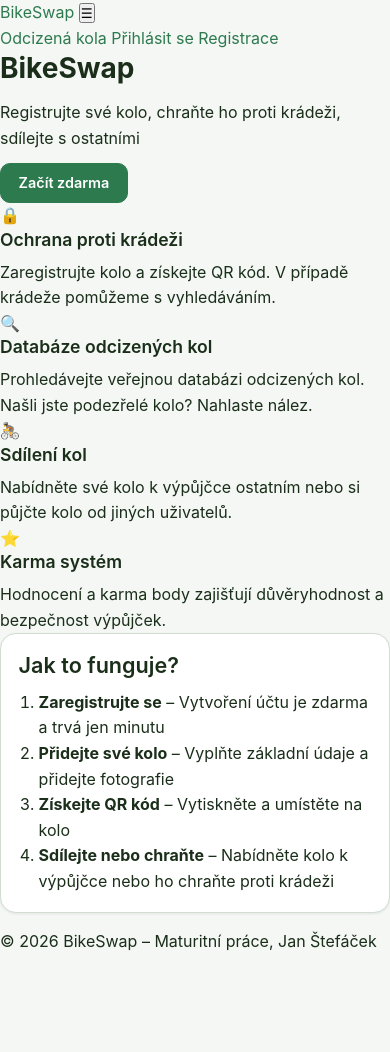
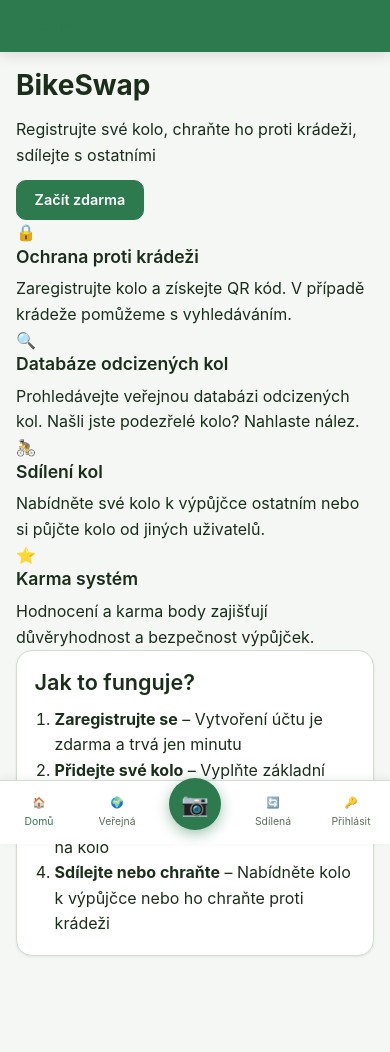
Before and after one commit to johniccc/bikeswap, a PHP site: page / in a window 390 px wide. Before the commit the page ends 951 px from the top, so only its background shows below. Run offline with PHP 8.4, Linux system fonts and the light colour scheme; some libraries are stand-ins or nearby versions.

Commit message:
feat: mobile bottom nav and desktop sidebar layout
- Rewrote templates/layouts/main.php: fixed top-bar + bottom-nav for
  mobile, fixed sidebar for desktop (>=768px via CSS), QR scanner modal,
  toast container, jsQR CDN, notification polling every 30s
- Added isActiveRoute() helper to src/Helpers/functions.php
- Adapted template to use $session->isLoggedIn(), $session->csrfToken(),
  $session->getFlash() matching existing codebase patterns
- Notification polling uses data.unread_count matching
  NotificationController::unreadCount() response shape
- /notifications/count endpoint confirmed present in config/routes.php

```diff
--- a/src/Helpers/functions.php
+++ b/src/Helpers/functions.php
@@ -56,3 +56,17 @@ if (!function_exists('json')) {
         return new \App\Response\JsonResponse($data, $code);
     }
 }
+
+if (!function_exists('isActiveRoute')) {
+    /**
+     * Return 'active' if the given path matches the current request URI.
+     * Used in templates to highlight the current nav item.
+     */
+    function isActiveRoute(string $path): string
+    {
+        $current = parse_url($_SERVER['REQUEST_URI'] ?? '/', PHP_URL_PATH) ?? '/';
+        if ($path === '/' && $current === '/') return 'active';
+        if ($path !== '/' && str_starts_with($current, $path)) return 'active';
+        return '';
+    }
+}
--- a/templates/layouts/main.php
+++ b/templates/layouts/main.php
@@ -3,75 +3,175 @@
 <head>
   <meta charset="UTF-8">
   <meta name="viewport" content="width=device-width, initial-scale=1.0">
-    <title><?= e($title ?? 'BikeSwap') ?></title>
+  <title><?= isset($title) ? e($title) . ' — BikeSwap' : 'BikeSwap' ?></title>
   <link rel="stylesheet" href="/css/style.css">
 </head>
 <body>
-    <header>
-        <nav>
-            <a href="/" class="nav-brand">BikeSwap</a>
-            <button class="nav-toggle" id="nav-toggle" aria-label="Menu">☰</button>
+<div class="app-shell">
 
-            <div class="nav-links" id="nav-links">
-                <a href="/stolen">Odcizená kola</a>
+  <!-- MOBILE TOP BAR -->
+  <header class="top-bar">
+    <a href="/" class="top-bar-logo">Bike<span>Swap</span></a>
+    <div class="top-bar-actions">
+      <?php if (isset($session) && $session->isLoggedIn()): ?>
+      <a href="/notifications" class="top-bar-bell" id="notif-bell-mobile" aria-label="Oznámení">
+        🔔<span class="notif-badge" id="notif-count-mobile" style="display:none"></span>
+      </a>
+      <?php endif; ?>
+    </div>
+  </header>
 
+  <!-- DESKTOP SIDEBAR -->
+  <aside class="sidebar">
+    <div class="sidebar-logo">
+      <a href="/">Bike<span>Swap</span></a>
+    </div>
+    <nav class="sidebar-nav">
+      <a href="/" class="sidebar-nav-link <?= isActiveRoute('/') ?>">🏠 Domů</a>
+      <a href="/bike/public" class="sidebar-nav-link <?= isActiveRoute('/bike/public') ?>">🌍 Veřejná kola</a>
+      <a href="/shared" class="sidebar-nav-link <?= isActiveRoute('/shared') ?>">🔄 Sdílená kola</a>
       <?php if (isset($session) && $session->isLoggedIn()): ?>
-                    <a href="/shared">Sdílená kola</a>
-                    <a href="/dashboard">Moje kola</a>
-                    <a href="/reservations">Moje rezervace</a>
-                    <a href="/bike/new">Registrovat kolo</a>
-                    <a href="/notifications" class="nav-notifications" id="nav-notifications">
-                        Oznámení
-                        <span class="notification-badge" id="notification-badge"></span>
+      <a href="/dashboard" class="sidebar-nav-link <?= isActiveRoute('/dashboard') ?>">📊 Přehled</a>
+      <a href="/bike/my" class="sidebar-nav-link <?= isActiveRoute('/bike/my') ?>">🚲 Moje kola</a>
+      <a href="/reservations" class="sidebar-nav-link <?= isActiveRoute('/reservations') ?>">📅 Rezervace</a>
+      <a href="/notifications" class="sidebar-nav-link <?= isActiveRoute('/notifications') ?>" id="notif-link-desktop">
+        🔔 Oznámení<span class="notif-badge" id="notif-count-desktop" style="display:none"></span>
       </a>
-                    <form method="POST" action="/logout" class="nav-logout">
+      <?php endif; ?>
+    </nav>
+    <div class="sidebar-qr">
+      <button type="button" class="sidebar-qr-btn" id="open-qr-scanner">📷 Skenovat QR</button>
+    </div>
+    <div class="sidebar-footer">
+      <?php if (isset($session) && $session->isLoggedIn()): ?>
+      <a href="/profile" class="sidebar-profile-link">👤 <?= isset($currentUser) ? e($currentUser->getName()) : '' ?></a>
+      <form method="POST" action="/logout">
         <input type="hidden" name="_csrf" value="<?= e($session->csrfToken()) ?>">
-                        <button type="submit">Odhlásit se</button>
+        <button type="submit" class="sidebar-logout-btn">Odhlásit se</button>
       </form>
       <?php else: ?>
-                    <a href="/login">Přihlásit se</a>
-                    <a href="/register">Registrace</a>
+      <a href="/login" class="btn btn-primary btn-sm" style="width:100%;text-align:center;">Přihlásit se</a>
       <?php endif; ?>
     </div>
-        </nav>
-    </header>
+  </aside>
 
-    <main>
-        <?= $content ?>
+  <!-- MAIN CONTENT -->
+  <main class="page-content">
+    <?php if (isset($session) && ($flashSuccess = $session->getFlash('success'))): ?>
+    <div class="alert alert-success"><?= e($flashSuccess) ?></div>
+    <?php endif; ?>
+    <?php if (isset($session) && ($flashError = $session->getFlash('error'))): ?>
+    <div class="alert alert-error"><?= e($flashError) ?></div>
+    <?php endif; ?>
+    <?php if (isset($session) && ($flashInfo = $session->getFlash('info'))): ?>
+    <div class="alert alert-info"><?= e($flashInfo) ?></div>
+    <?php endif; ?>
+
+    <?= $content ?? '' ?>
   </main>
 
-    <footer>
-        <p>&copy; <?= date('Y') ?> BikeSwap – Maturitní práce, Jan Štefáček</p>
-    </footer>
+  <!-- MOBILE BOTTOM NAV -->
+  <nav class="bottom-nav">
+    <a href="/" class="bottom-nav-item <?= isActiveRoute('/') ?>">
+      <span class="bottom-nav-icon">🏠</span>
+      <span class="bottom-nav-label">Domů</span>
+    </a>
+    <a href="/bike/public" class="bottom-nav-item <?= isActiveRoute('/bike/public') ?>">
+      <span class="bottom-nav-icon">🌍</span>
+      <span class="bottom-nav-label">Veřejná</span>
+    </a>
+    <div class="bottom-nav-item bottom-nav-qr-wrap">
+      <button type="button" class="bottom-nav-qr-btn" id="open-qr-scanner-mobile" aria-label="Skenovat QR">📷</button>
+    </div>
+    <a href="/shared" class="bottom-nav-item <?= isActiveRoute('/shared') ?>">
+      <span class="bottom-nav-icon">🔄</span>
+      <span class="bottom-nav-label">Sdílená</span>
+    </a>
+    <?php if (isset($session) && $session->isLoggedIn()): ?>
+    <a href="/profile" class="bottom-nav-item <?= isActiveRoute('/profile') ?>">
+      <span class="bottom-nav-icon">👤</span>
+      <span class="bottom-nav-label">Profil</span>
+    </a>
+    <?php else: ?>
+    <a href="/login" class="bottom-nav-item <?= isActiveRoute('/login') ?>">
+      <span class="bottom-nav-icon">🔑</span>
+      <span class="bottom-nav-label">Přihlásit</span>
+    </a>
+    <?php endif; ?>
+  </nav>
 
+</div><!-- .app-shell -->
+
+<!-- QR SCANNER MODAL -->
+<div class="modal-overlay" id="qr-modal" style="display:none">
+  <div class="modal" style="max-width:480px">
+    <div class="modal-header">
+      <h2 class="modal-title">Skenovat QR kód</h2>
+      <button type="button" class="modal-close" id="close-qr-modal" aria-label="Zavřít">×</button>
+    </div>
+    <div class="modal-body">
+      <video id="qr-video" style="width:100%;border-radius:8px;background:#000" playsinline></video>
+      <canvas id="qr-canvas" style="display:none"></canvas>
+      <p id="qr-status" style="text-align:center;margin-top:.75rem;color:var(--color-text-muted)">Spouštím kameru…</p>
+      <div style="text-align:center;margin-top:1rem">
+        <label class="btn btn-secondary btn-sm" style="cursor:pointer">
+          📁 Nahrát obrázek
+          <input type="file" id="qr-file-input" accept="image/*" capture="environment" style="display:none">
+        </label>
+      </div>
+    </div>
+  </div>
+</div>
+
+<!-- TOAST CONTAINER -->
+<div class="toast-container" id="toast-container"></div>
+
+<!-- jsQR -->
+<script src="https://cdn.jsdelivr.net/npm/jsqr@1.4.0/dist/jsQR.min.js"></script>
 <script src="/js/app.js"></script>
 
 <?php if (isset($session) && $session->isLoggedIn()): ?>
 <script>
 (function() {
-        function updateBadge() {
-            fetch('/notifications/count', {
-                headers: { 'Accept': 'application/json' }
-            })
-            .then(function(r) { return r.json(); })
+  'use strict';
+  var lastCount = 0;
+  function pollNotifications() {
+    fetch('/notifications/count', { credentials: 'same-origin' })
+      .then(function(r) { return r.ok ? r.json() : null; })
       .then(function(data) {
-                var badge = document.getElementById('notification-badge');
-                if (!badge) return;
-
-                if (data.unread_count > 0) {
-                    badge.textContent = data.unread_count > 99 ? '99+' : data.unread_count;
-                    badge.classList.add('visible');
-                } else {
-                    badge.classList.remove('visible');
+        if (!data) return;
+        var count = data.unread_count || 0;
+        var mobileEl = document.getElementById('notif-count-mobile');
+        var desktopEl = document.getElementById('notif-count-desktop');
+        if (mobileEl) {
+          mobileEl.style.display = count > 0 ? '' : 'none';
+          mobileEl.textContent = count > 99 ? '99+' : String(count);
         }
+        if (desktopEl) {
+          desktopEl.style.display = count > 0 ? '' : 'none';
+          desktopEl.textContent = count > 99 ? '99+' : String(count);
+        }
+        if (count > lastCount) {
+          showToast('Máte nová oznámení');
+        }
+        lastCount = count;
       })
       .catch(function() {});
+    setTimeout(pollNotifications, 30000);
   }
-
-        updateBadge();
-        setInterval(updateBadge, 60000);
+  function showToast(msg) {
+    var tc = document.getElementById('toast-container');
+    if (!tc) return;
+    var t = document.createElement('div');
+    t.className = 'toast';
+    t.textContent = msg;
+    tc.appendChild(t);
+    setTimeout(function() { t.remove(); }, 4000);
+  }
+  pollNotifications();
 })();
 </script>
 <?php endif; ?>
+
 </body>
 </html>
```
Lines whose indentation alone changed are shown as unchanged.
